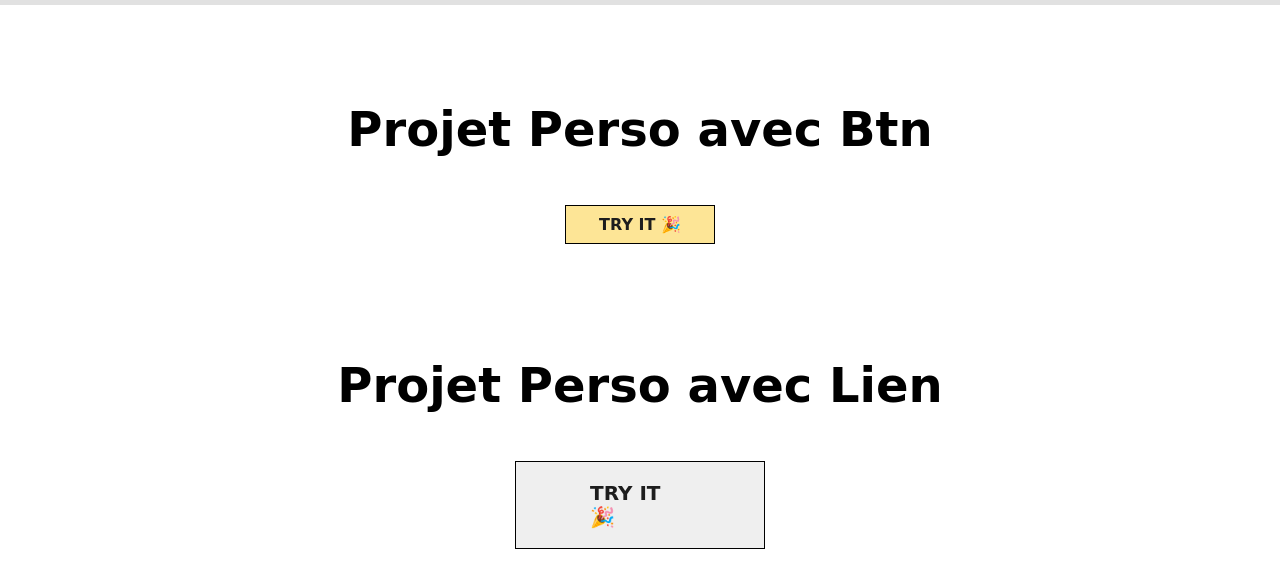
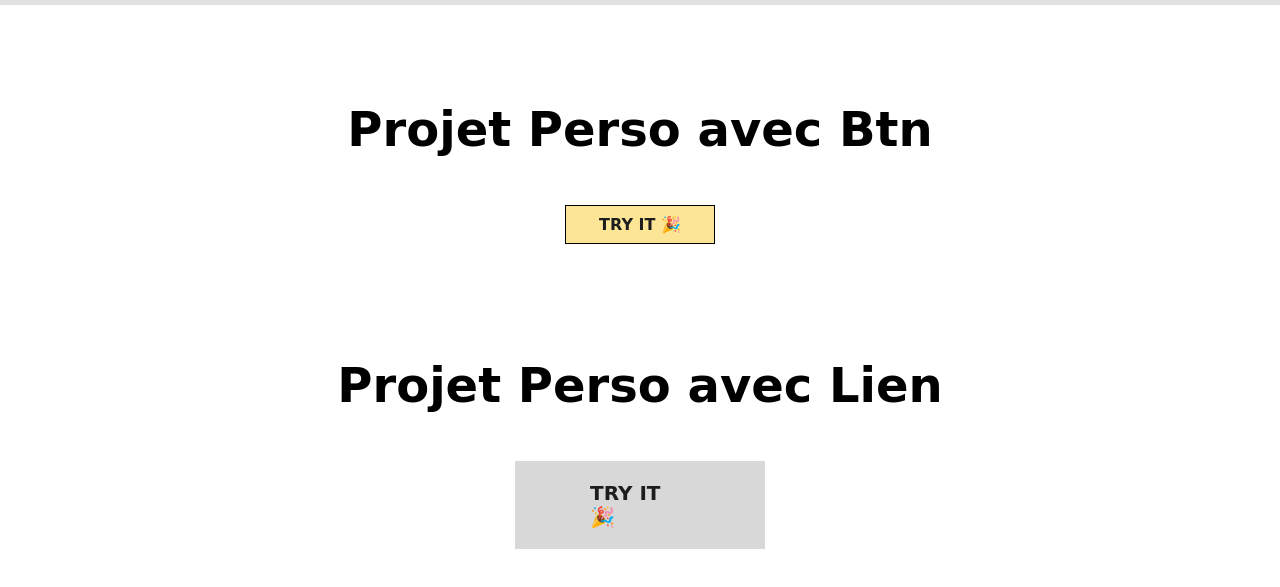
Before and after one commit to prestationweb42/Formation-BTN-Animation-3D, a plain HTML site: page 1.starter-files/index.html in a window 1280 px wide. Shown: the part 145-732 px from the top of the page. Drawn offline with Linux system fonts and the light colour scheme.

Commit message:
update CSS animation link :q

```diff
--- a/1.starter-files/style_lien.css
+++ b/1.starter-files/style_lien.css
@@ -18,9 +18,9 @@
     font-size: 20px;
     font-weight: 600;
     color: #1d1d1d;
-    background-color: #efefef;
+    background-color: #d8d8d8;
     padding: 20px 75px;
-    box-shadow: 0px 0px 0px 1px rgba(0, 0, 0) inset;
+    /* box-shadow: 0px 0px 0px 1px rgba(0, 0, 0) inset; */
     transform-style: preserve-3d;
     transform-origin: top;
     transition: transform 0.3s ease-out;
```
